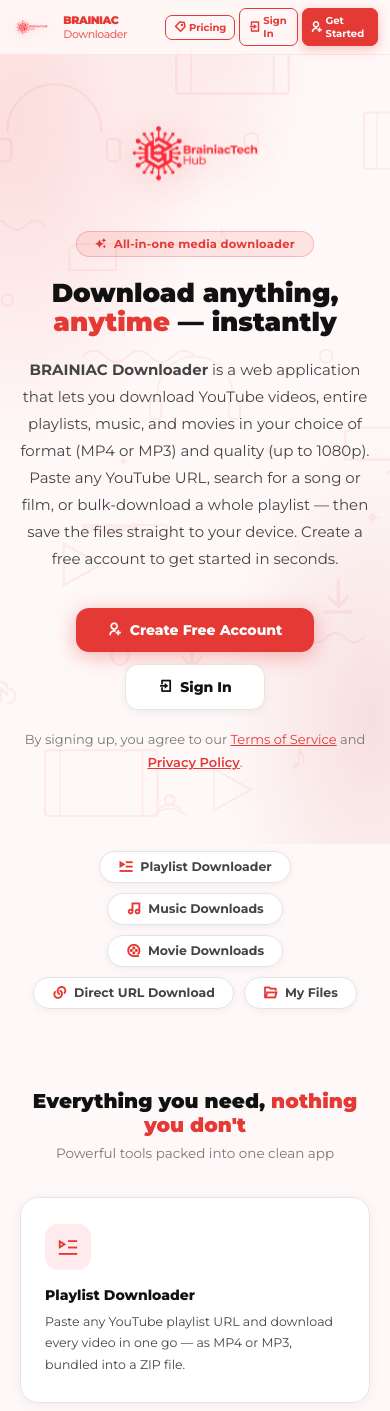
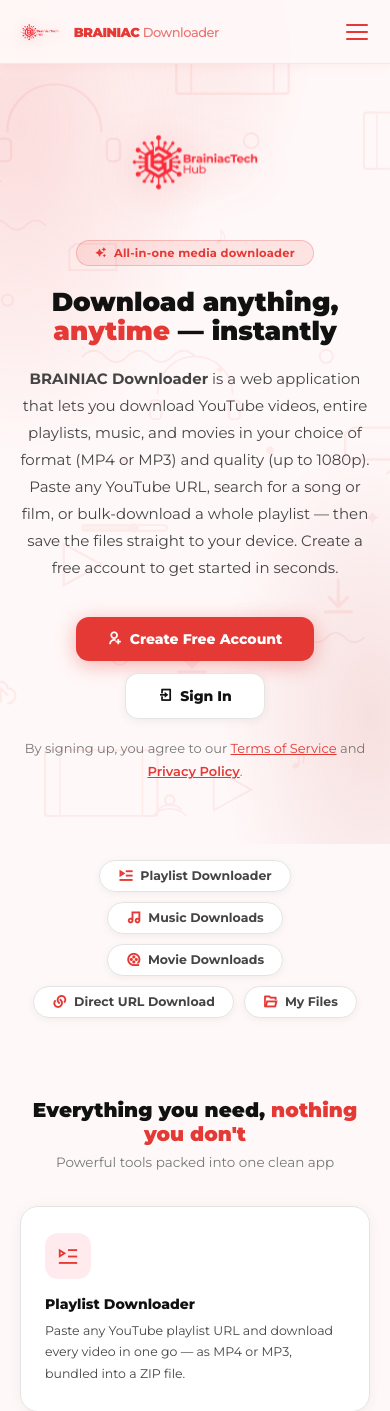
Before and after one commit to brainiacweb-tech/BRAINIAC-YouTube-Playlist-Downloader, a Flask app: page / in a window 390 px wide. Shown: the top 1411 px of the page. Run offline with Flask 3, Linux system fonts and the light colour scheme; some libraries are stand-ins or nearby versions.

Commit message:
Feat: restructure landing navbar with center links, mobile hamburger, and smooth scroll

```diff
--- a/templates/landing.html
+++ b/templates/landing.html
@@ -44,24 +44,69 @@ body::before {
 nav {
   position: sticky; top: 0; z-index: 200;
   display: flex; align-items: center; justify-content: space-between;
-  padding: 13px 48px;
-  background: rgba(255,248,248,0.88);
-  backdrop-filter: blur(14px);
+  padding: 0 48px;
+  height: 64px;
+  background: rgba(255,248,248,0.92);
+  backdrop-filter: blur(18px);
+  -webkit-backdrop-filter: blur(18px);
   border-bottom: 1.5px solid rgba(229,57,53,0.10);
+  box-shadow: 0 1px 12px rgba(229,57,53,0.06);
 }
-.nav-logo { display: flex; align-items: center; gap: 11px; text-decoration: none; }
-.nav-logo img { height: 38px; filter: brightness(0) saturate(100%) invert(22%) sepia(96%) saturate(2800%) hue-rotate(343deg) brightness(105%) contrast(97%) drop-shadow(0 2px 6px rgba(229,57,53,0.30)); }
-.nav-logo-text { font-size: 16px; font-weight: 900; color: var(--red); letter-spacing: -0.5px; }
-.nav-links { display: flex; align-items: center; gap: 10px; }
+.nav-logo { display: flex; align-items: center; gap: 10px; text-decoration: none; flex-shrink: 0; }
+.nav-logo img { height: 34px; filter: brightness(0) saturate(100%) invert(22%) sepia(96%) saturate(2800%) hue-rotate(343deg) brightness(105%) contrast(97%) drop-shadow(0 2px 6px rgba(229,57,53,0.30)); }
+.nav-logo-text { font-size: 15px; font-weight: 900; color: var(--red); letter-spacing: -0.5px; white-space: nowrap; }
+
+/* centre links */
+.nav-center { display: flex; align-items: center; gap: 4px; }
+.nav-link {
+  display: inline-flex; align-items: center; gap: 5px;
+  padding: 7px 14px; border-radius: 8px;
+  font-size: 12.5px; font-weight: 700; color: var(--fg2);
+  text-decoration: none; transition: all .15s;
+  white-space: nowrap;
+}
+.nav-link i { font-size: 14px; }
+.nav-link:hover { background: rgba(229,57,53,0.07); color: var(--red); }
+
+/* right CTA buttons */
+.nav-links { display: flex; align-items: center; gap: 8px; flex-shrink: 0; }
 .btn-nav {
   display: inline-flex; align-items: center; gap: 6px;
-  padding: 8px 22px; border-radius: 10px; font-size: 13px; font-weight: 700;
-  cursor: pointer; text-decoration: none; transition: all .16s;
+  padding: 7px 18px; border-radius: 9px; font-size: 12.5px; font-weight: 700;
+  cursor: pointer; text-decoration: none; transition: all .16s; white-space: nowrap;
 }
-.btn-outline { background: transparent; border: 1.5px solid var(--red); color: var(--red); }
-.btn-outline:hover { background: rgba(229,57,53,0.07); }
-.btn-filled { background: var(--red); border: 1.5px solid var(--red); color: #fff; box-shadow: 0 3px 12px rgba(229,57,53,0.3); }
-.btn-filled:hover { background: var(--red-dark); border-color: var(--red-dark); }
+.btn-outline { background: transparent; border: 1.5px solid rgba(229,57,53,0.35); color: var(--red); }
+.btn-outline:hover { background: rgba(229,57,53,0.07); border-color: var(--red); }
+.btn-filled { background: var(--red); border: 1.5px solid var(--red); color: #fff; box-shadow: 0 3px 12px rgba(229,57,53,0.28); }
+.btn-filled:hover { background: var(--red-dark); border-color: var(--red-dark); box-shadow: 0 5px 16px rgba(229,57,53,0.38); }
+
+/* hamburger */
+.nav-burger {
+  display: none; flex-direction: column; gap: 5px;
+  background: none; border: none; cursor: pointer; padding: 6px; z-index: 210;
+}
+.nav-burger span {
+  display: block; width: 22px; height: 2px;
+  background: var(--red); border-radius: 2px; transition: all .22s;
+}
+.nav-burger.open span:nth-child(1) { transform: translateY(7px) rotate(45deg); }
+.nav-burger.open span:nth-child(2) { opacity: 0; transform: scaleX(0); }
+.nav-burger.open span:nth-child(3) { transform: translateY(-7px) rotate(-45deg); }
+
+/* mobile dropdown */
+.nav-mobile {
+  display: none; position: absolute; top: 64px; left: 0; right: 0;
+  background: rgba(255,248,248,0.97); backdrop-filter: blur(18px);
+  border-bottom: 1.5px solid rgba(229,57,53,0.12);
+  padding: 12px 20px 18px; z-index: 199;
+  flex-direction: column; gap: 4px;
+  box-shadow: 0 8px 24px rgba(229,57,53,0.09);
+}
+.nav-mobile.open { display: flex; }
+.nav-mobile .nav-link { font-size: 13px; padding: 10px 14px; border-radius: 9px; }
+.nav-mobile .nav-link:hover { background: rgba(229,57,53,0.08); }
+.nav-mobile-divider { height: 1px; background: rgba(229,57,53,0.10); margin: 6px 0; }
+.nav-mobile .btn-nav { width: 100%; justify-content: center; padding: 10px 18px; border-radius: 9px; font-size: 13px; }
 
 /* ─── HERO ─────────────────────────────────────────────────── */
 .hero {
@@ -186,14 +231,15 @@ footer a { color: var(--muted); text-decoration: none; transition: color .15s; }
 footer a:hover { color: var(--red); }
 .footer-links { display: flex; align-items: center; justify-content: center; gap: 20px; margin-bottom: 10px; flex-wrap: wrap; }
 
+@media (max-width: 768px) {
+  nav { padding: 0 16px; }
+  .nav-center { display: none; }
+  .nav-links { display: none; }
+  .nav-burger { display: flex; }
+}
 @media (max-width: 560px) {
-  nav { padding: 8px 12px; }
-  .nav-logo img { height: 22px; }
-  .nav-logo-text { font-size: 11px; }
-  .nav-links { gap: 4px; }
-  .btn-nav { padding: 5px 8px; font-size: 10px; gap: 3px; border-radius: 7px; font-weight: 700; }
-  .btn-nav i { font-size: 12px; }
-  .btn-text { font-size: 10px; }
+  .nav-logo img { height: 26px; }
+  .nav-logo-text { font-size: 13px; }
   .step:not(:last-child)::after { display: none; }
   .hero { padding: 60px 16px 40px; }
 }
@@ -420,14 +466,37 @@ footer a:hover { color: var(--red); }
 <nav>
   <a href="/" class="nav-logo">
     <img src="/images/Gemini_Generated_Image_vi53psvi53psvi53-removebg-preview.png" alt="BRAINIAC Downloader Logo">
-    <span class="nav-logo-text">BRAINIAC <span style="font-weight:500;opacity:0.75;">Downloader</span></span>
+    <span class="nav-logo-text">BRAINIAC <span style="font-weight:500;opacity:0.7;">Downloader</span></span>
   </a>
+
+  <!-- Centre links (desktop) -->
+  <div class="nav-center">
+    <a href="#features" class="nav-link"><i class="ri-star-line"></i> Features</a>
+    <a href="#how-it-works" class="nav-link"><i class="ri-question-line"></i> How It Works</a>
+    <a href="/pricing" class="nav-link"><i class="ri-price-tag-3-line"></i> Pricing</a>
+  </div>
+
+  <!-- Right CTAs (desktop) -->
   <div class="nav-links">
-    <a href="/pricing" class="btn-nav btn-outline"><i class="ri-price-tag-3-line"></i><span class="btn-text">Pricing</span></a>
-    <a href="/login" class="btn-nav btn-outline"><i class="ri-login-box-line"></i><span class="btn-text">Sign In</span></a>
-    <a href="/signup" class="btn-nav btn-filled"><i class="ri-user-add-line"></i><span class="btn-text">Get Started</span></a>
+    <a href="/login"  class="btn-nav btn-outline"><i class="ri-login-box-line"></i> Sign In</a>
+    <a href="/signup" class="btn-nav btn-filled"><i class="ri-user-add-line"></i> Get Started</a>
   </div>
+
+  <!-- Hamburger (mobile) -->
+  <button class="nav-burger" id="nav-burger" aria-label="Menu" onclick="toggleMobileNav()">
+    <span></span><span></span><span></span>
+  </button>
 </nav>
+
+<!-- Mobile dropdown -->
+<div class="nav-mobile" id="nav-mobile">
+  <a href="#features"     class="nav-link" onclick="closeMobileNav()"><i class="ri-star-line"></i> Features</a>
+  <a href="#how-it-works" class="nav-link" onclick="closeMobileNav()"><i class="ri-question-line"></i> How It Works</a>
+  <a href="/pricing"      class="nav-link" onclick="closeMobileNav()"><i class="ri-price-tag-3-line"></i> Pricing</a>
+  <div class="nav-mobile-divider"></div>
+  <a href="/login"  class="btn-nav btn-outline" onclick="closeMobileNav()"><i class="ri-login-box-line"></i> Sign In</a>
+  <a href="/signup" class="btn-nav btn-filled"  onclick="closeMobileNav()"><i class="ri-user-add-line"></i> Get Started Free</a>
+</div>
 
 <!-- HERO -->
 <section class="hero">
@@ -454,7 +523,7 @@ footer a:hover { color: var(--red); }
 </div>
 
 <!-- FEATURES -->
-<section class="features">
+<section class="features" id="features">
   <div class="section-title">
     <h2>Everything you need, <span>nothing you don't</span></h2>
     <p>Powerful tools packed into one clean app</p>
@@ -504,7 +573,7 @@ footer a:hover { color: var(--red); }
 </section>
 
 <!-- HOW IT WORKS -->
-<section class="how">
+<section class="how" id="how-it-works">
   <div class="section-title">
     <h2>How it <span>works</span></h2>
     <p>Start downloading in under a minute</p>
@@ -576,5 +645,34 @@ footer a:hover { color: var(--red); }
   Developed by <strong>Francis Kusi</strong> &mdash; BRAINIAC Downloader &copy; 2026
 </footer>
 
+<script>
+function toggleMobileNav() {
+  const burger = document.getElementById('nav-burger');
+  const menu   = document.getElementById('nav-mobile');
+  burger.classList.toggle('open');
+  menu.classList.toggle('open');
+}
+function closeMobileNav() {
+  document.getElementById('nav-burger').classList.remove('open');
+  document.getElementById('nav-mobile').classList.remove('open');
+}
+// Close on outside click
+document.addEventListener('click', function(e) {
+  const burger = document.getElementById('nav-burger');
+  const menu   = document.getElementById('nav-mobile');
+  if (!burger.contains(e.target) && !menu.contains(e.target)) {
+    burger.classList.remove('open');
+    menu.classList.remove('open');
+  }
+});
+// Smooth scroll for anchor links
+document.querySelectorAll('a[href^="#"]').forEach(a => {
+  a.addEventListener('click', function(e) {
+    const target = document.querySelector(this.getAttribute('href'));
+    if (target) { e.preventDefault(); target.scrollIntoView({ behavior: 'smooth', block: 'start' }); }
+  });
+});
+</script>
+
 </body>
 </html>
```
